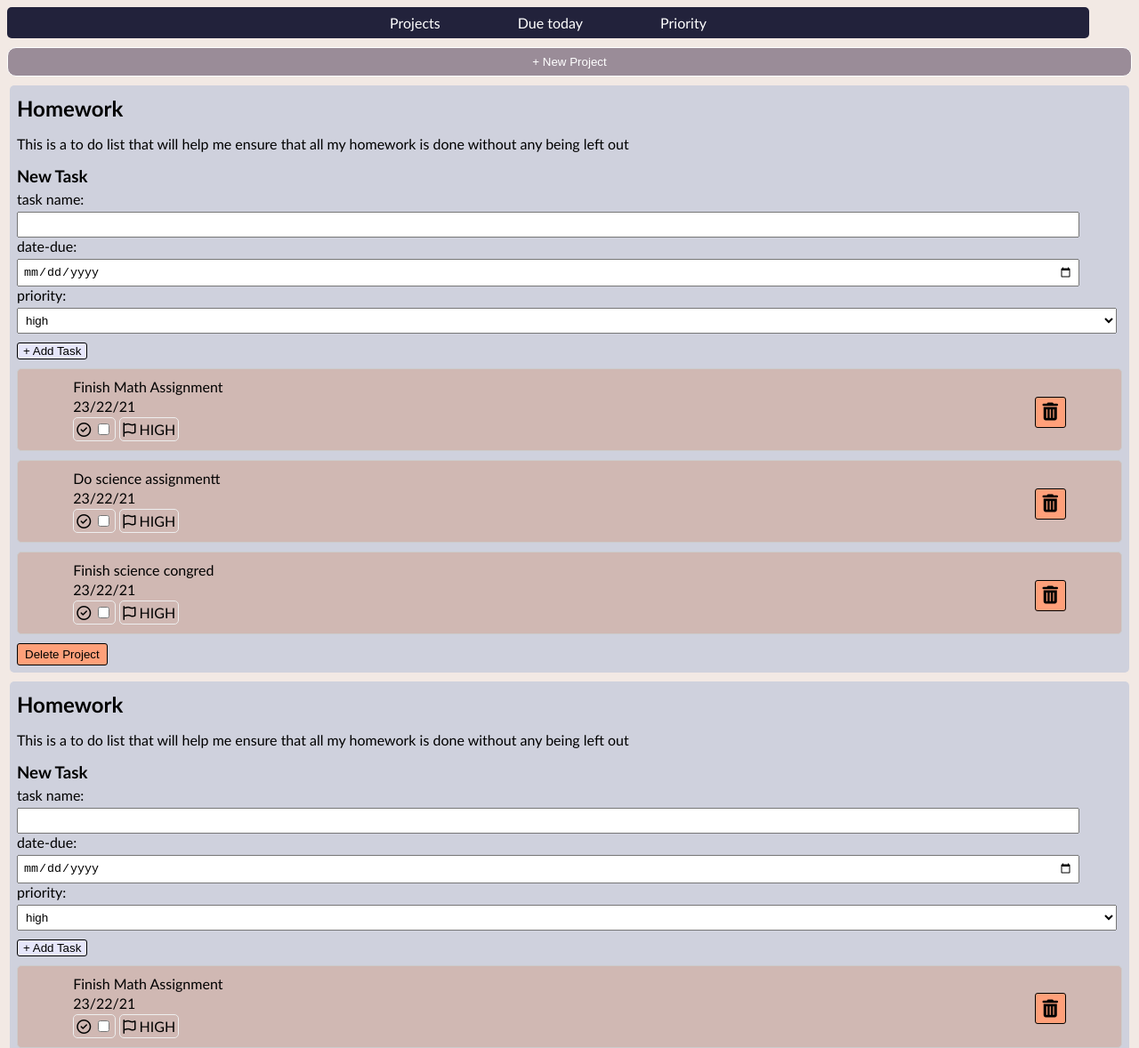
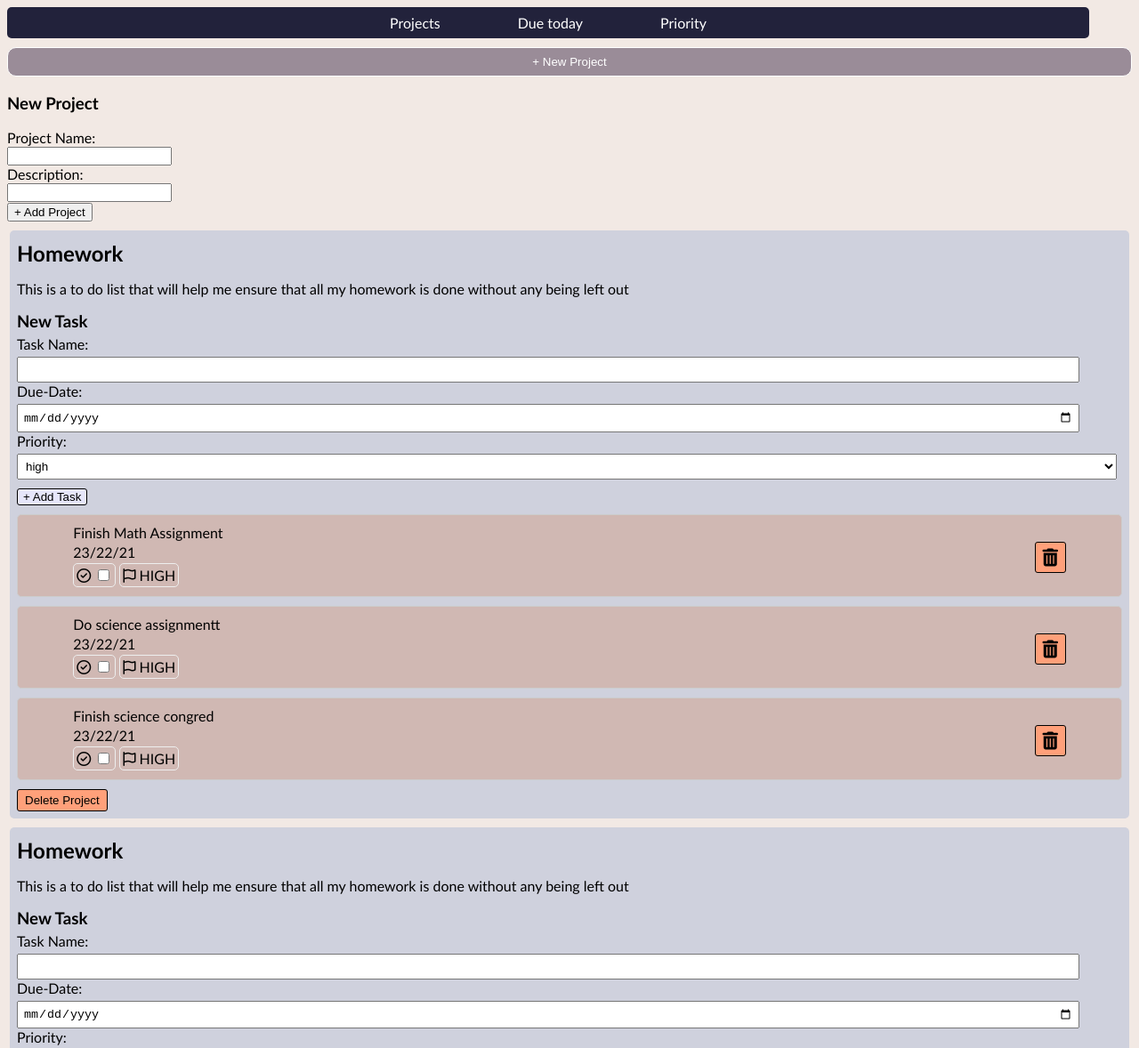
Before and after one commit to JayKowski/to-do-list, a plain HTML site: page index.html in a window 1280 px wide. Shown: the top 1178 px of the page at 89% size. Drawn offline with Linux system fonts and the light colour scheme.

Commit message:
improved readability

```diff
--- a/index.html
+++ b/index.html
@@ -18,6 +18,16 @@
             <li class="link">Priority</li>
         </ul>
         <button class="add-item">+ New Project</button>
+        <div class="new-project">
+            <form class="add-project">
+                <h3>New Project</h3>
+                <label for="project-name">Project Name: </label><br>
+                <input class="project-input" type="text" name="project-name" required><br>
+                <label for="project-desc">Description: </label><br>
+                <input class="project-input" type="text-area" name="project-desc" required><br>
+                <input class="submit-project"type="submit" value="+ Add Project">
+            </form>
+        </div>
         <div class="projects">
             <div class="to-do">
                 <h2 class="to-do-title">Homework</h2>
@@ -25,16 +35,19 @@
                     out</p>
                 <form class="new-task">
                     <h3>New Task</h3>
-                    <label for="task-name">task name: </label><br>
+
+                    <label for="task-name">Task Name: </label><br>
                     <input class="task-input" type="text" name="task-name"><br>
-                    <label for="task-name">date-due: </label><br>
+
+                    <label for="task-date">Due-Date: </label><br>
                     <input class="task-input" type="date" name="task-date"><br>
-                    <label for="priority">priority: </label><br>
+
+                    <label for="priority">Priority: </label><br>
                     <select class="task-input-dd" name="priority">
                         <option value="high">high</option>
                         <option value="medium">medium</option>
                         <option value="low">low</option>
-                      </select><br>
+                    </select><br>
                     <input class="add-task" type="submit" value="+ Add Task">
                 </form>
                 <div class="task-list">
@@ -92,20 +105,21 @@
             </div>
             <div class="to-do">
                 <h2 class="to-do-title">Homework</h2>
-                <p class="to-do-description">This is a to do list that will help me ensure that all my homework is done without any being left
+                <p class="to-do-description">This is a to do list that will help me ensure that all my homework is done without any
+                    being left
                     out</p>
                 <form class="new-task">
                     <h3>New Task</h3>
-                    <label for="task-name">task name: </label><br>
+                    <label for="task-name">Task Name: </label><br>
                     <input class="task-input" type="text" name="task-name"><br>
-                    <label for="task-name">date-due: </label><br>
+                    <label for="task-name">Due-Date: </label><br>
                     <input class="task-input" type="date" name="task-date"><br>
-                    <label for="priority">priority: </label><br>
+                    <label for="priority">Priority: </label><br>
                     <select class="task-input-dd" name="priority">
                         <option value="high">high</option>
                         <option value="medium">medium</option>
                         <option value="low">low</option>
-                      </select><br>
+                    </select><br>
                     <input class="add-task" type="submit" value="+ Add Task">
                 </form>
                 <div class="task-list">
@@ -159,9 +173,10 @@
                     </span>
                     <button class="delete-task"><i class="fas fa-trash-alt"></i></button>
                 </div>
-                    <button class="dlt-prjct">Delete Project</button>
+                <button class="dlt-prjct">Delete Project</button>
             </div>
 
     </div>
+    <script src="index.js"></script>
 </body>
 </html>
```
